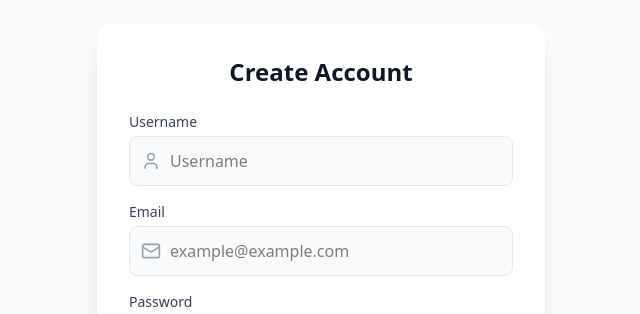
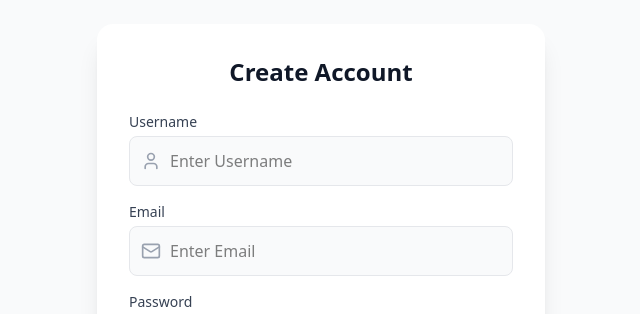
Before and after one commit to MohitBisht27/Slack, a React (Vite) app in the folder Frontend/: page / in a window 1280 px wide. Shown: the top 314 px of the page, without its empty margins (319-959 px from the left). Built offline with nearby package versions, Linux system fonts and the light colour scheme.

Commit message:
placeholder updated

```diff
--- a/Frontend/src/components/SignUp/SignUp.jsx
+++ b/Frontend/src/components/SignUp/SignUp.jsx
@@ -97,7 +97,7 @@ export default function RegisterForm() {
               <input
                 type="text"
                 name="username"
-                placeholder="Username"
+                placeholder="Enter Username"
                 value={formData.username}
                 onChange={handleChange}
                 required
@@ -116,7 +116,7 @@ export default function RegisterForm() {
               <input
                 type="email"
                 name="email"
-                placeholder="example@example.com"
+                placeholder="Enter Email"
                 value={formData.email}
                 onChange={handleChange}
                 required
```
